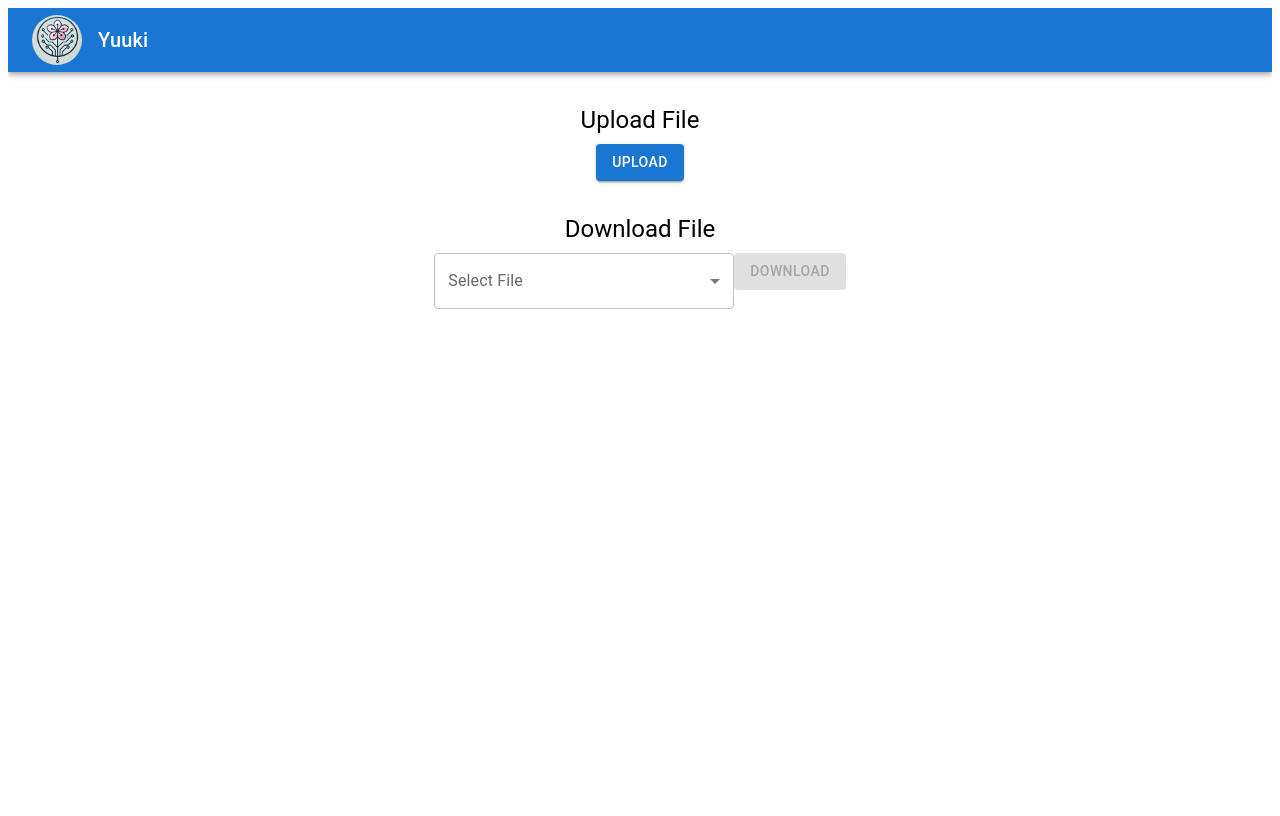
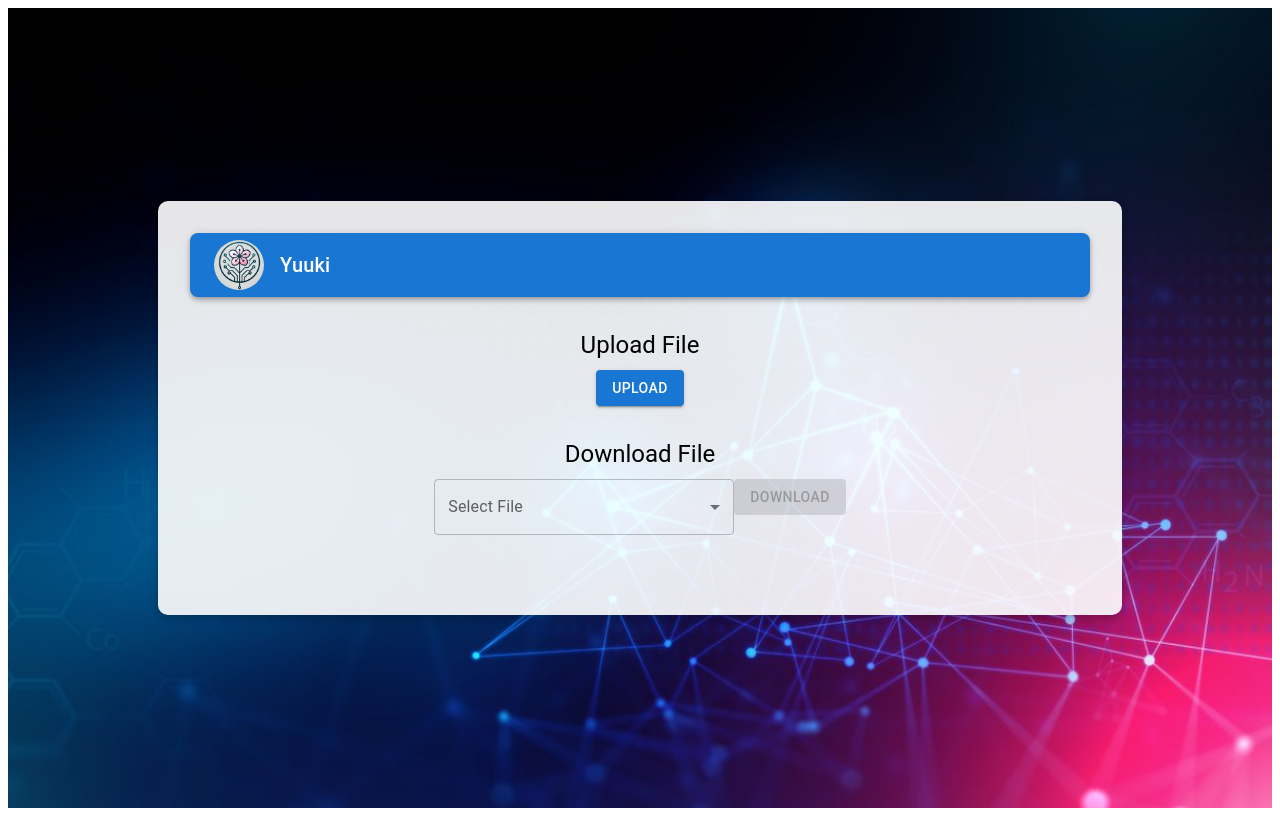
Before and after one commit to QuentenW/Yuuki_FE, a React (Vite) app in the folder Yuuki/: page / in a window 1280 px wide. Built offline with nearby package versions, Linux system fonts and the light colour scheme.

Commit message:
add background

```diff
--- a/Yuuki/src/App.jsx
+++ b/Yuuki/src/App.jsx
@@ -11,6 +11,7 @@ import {
   Alert,
 } from "@mui/material";
 import logo from "./assets/logo.png"; // Replace with your image path
+import background from "./assets/background.jpg"; // Replace with your background image path
 
 function App() {
   const [files, setFiles] = useState([]); // State to store uploaded files
@@ -55,9 +56,33 @@ function App() {
   };
 
   return (
-    <Box sx={{ width: "100%", overflowX: "hidden" }}>
+    <Box
+      sx={{
+        width: "100%",
+        minHeight: "100vh",
+        backgroundImage: `url(${background})`,
+        backgroundSize: "cover",
+        backgroundPosition: "center",
+        backgroundRepeat: "no-repeat",
+        display: "flex",
+        justifyContent: "center",
+        alignItems: "center",
+        overflowX: "hidden",
+      }}
+    >
+      <Box
+        sx={{
+          width: "80%",
+          maxWidth: "900px",
+          backgroundColor: "rgba(255, 255, 255, 0.9)", // White background with transparency
+          borderRadius: "10px",
+          boxShadow: "0px 4px 10px rgba(0, 0, 0, 0.2)",
+          padding: "2rem",
+          textAlign: "center",
+        }}
+      >
         {/* Navigation Bar */}
-      <AppBar position="static">
+        <AppBar position="static" sx={{ borderRadius: "8px" }}>
           <Toolbar>
             <Box
               sx={{
@@ -87,7 +112,7 @@ function App() {
         </AppBar>
 
         {/* Upload Section */}
-      <Box sx={{ textAlign: "center", margin: "2rem 0" }}>
+        <Box sx={{ margin: "2rem 0" }}>
           <Typography variant="h5" gutterBottom>
             Upload File
           </Typography>
@@ -98,7 +123,7 @@ function App() {
         </Box>
 
         {/* Download Section */}
-      <Box sx={{ textAlign: "center", margin: "2rem 0" }}>
+        <Box sx={{ margin: "2rem 0" }}>
           <Typography variant="h5" gutterBottom>
             Download File
           </Typography>
@@ -140,6 +165,7 @@ function App() {
           </Alert>
         </Snackbar>
       </Box>
+    </Box>
   );
 }
 
```
Also changed, not shown: Yuuki/src/assets/background.jpg (added). Lines whose indentation alone changed are shown as unchanged.
